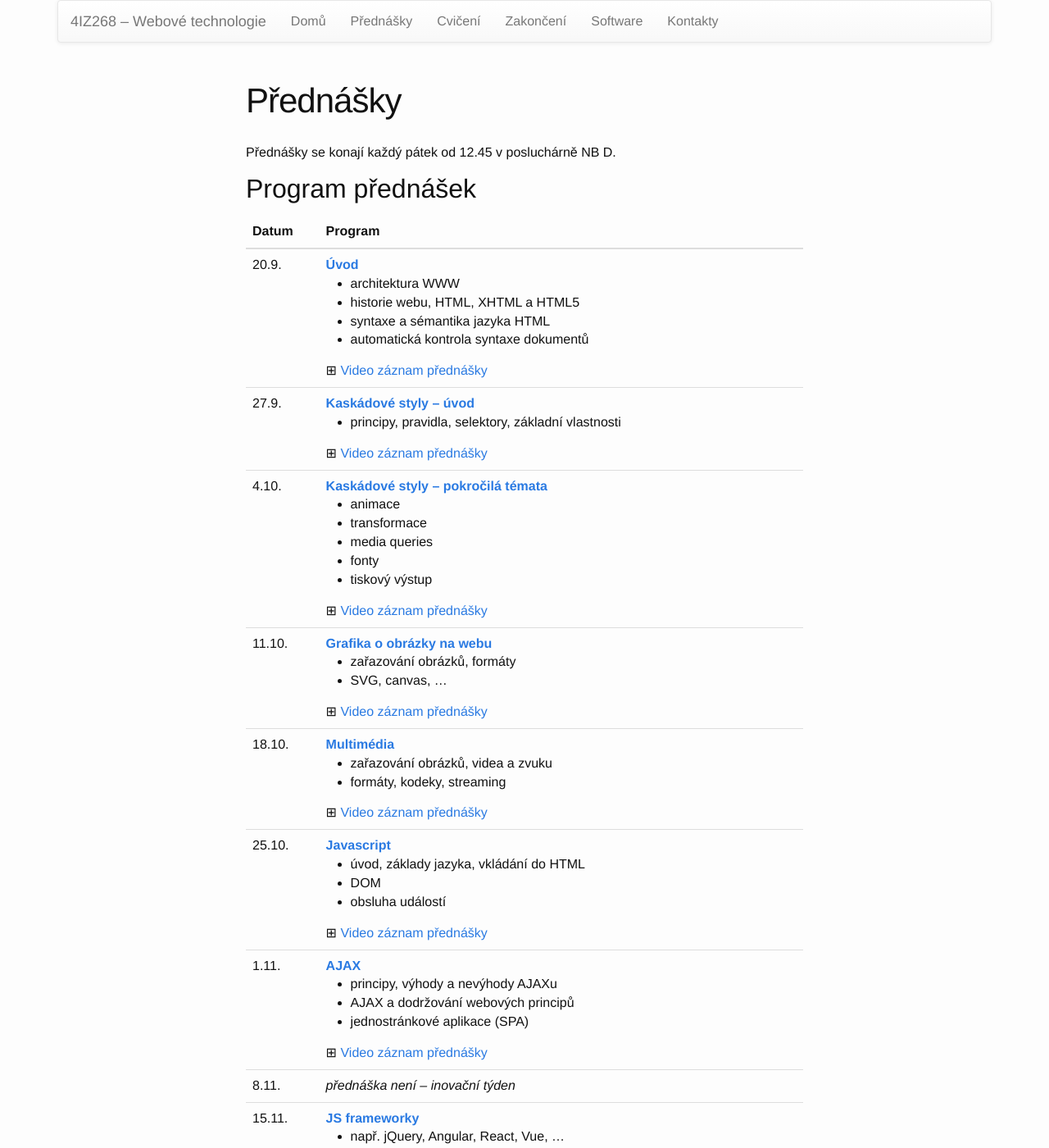
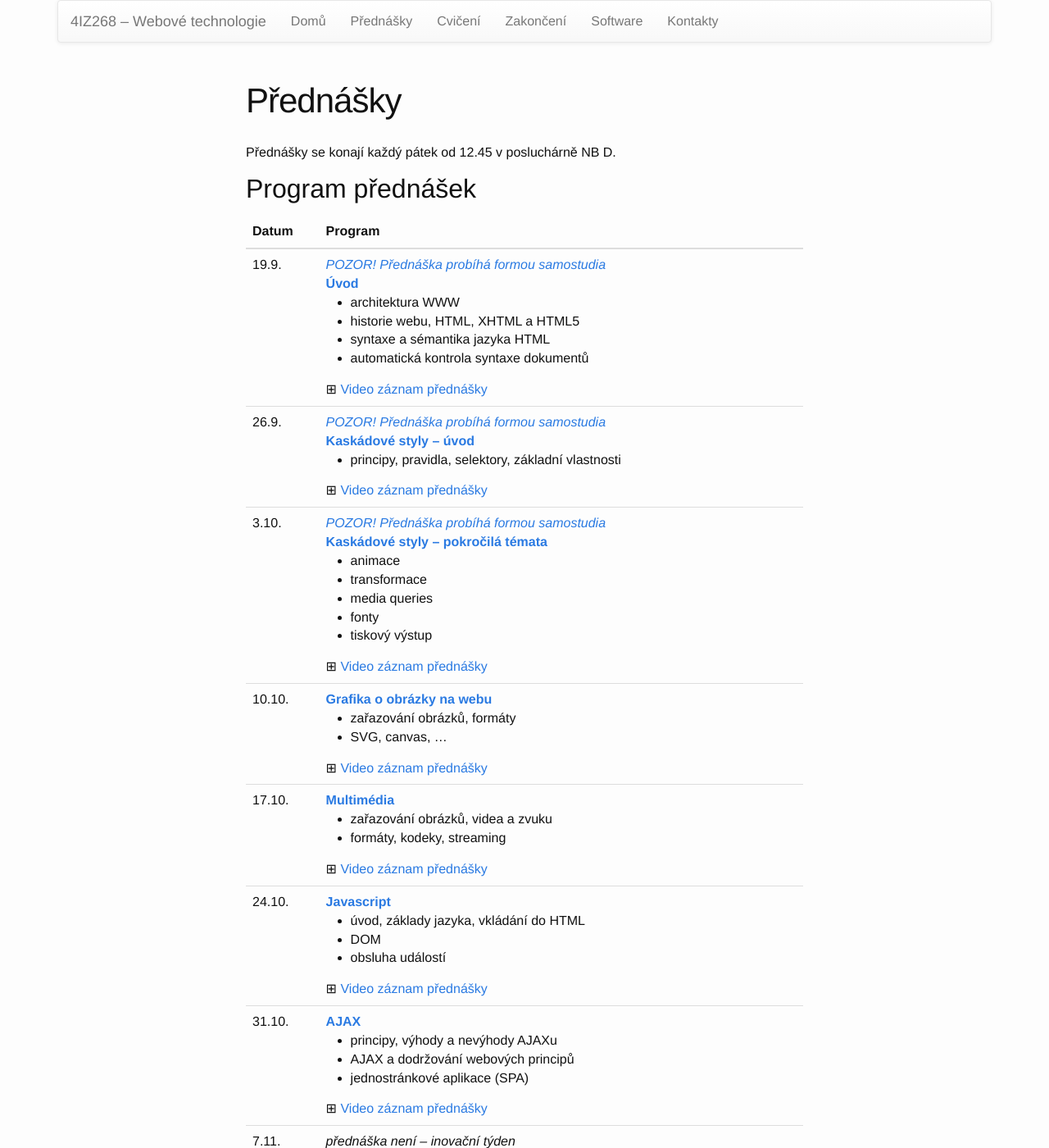
Before and after one commit to 4iz268/4iz268.github.io, a Jekyll site: the page built from prednasky/index.html, in a window 1280 px wide and 1400 px high. Shown: the whole window at 82% size. Built offline with Jekyll 4.4.1, drawn with Linux system fonts in a browser that asks for light colours; nearby versions of some CDN libraries; some of the changed text lies outside the part shown.

Commit message:
Aktualizace termínů pro další semestr

```diff
--- a/prednasky/index.html
+++ b/prednasky/index.html
@@ -32,8 +32,9 @@ emailem.</p>
   </thead>
   <tbody>
     <tr>
-      <td>20.9.</td>
+      <td>19.9.</td>
       <td>
+        <a href="/2025/09/15/zacatek-semestru.html"><em>POZOR! Přednáška probíhá formou samostudia</em></a><br>
         <strong><a href="http://www.kosek.cz/vyuka/4iz268/prednasky/uvod/">Úvod</a></strong>
         <ul>
           <li>architektura WWW </li>
@@ -48,8 +49,9 @@ emailem.</p>
       </td>
     </tr>
     <tr>
-      <td>27.9.</td>
+      <td>26.9.</td>
       <td>
+        <a href="/2025/09/15/zacatek-semestru.html"><em>POZOR! Přednáška probíhá formou samostudia</em></a><br>
         <strong><a href="http://www.kosek.cz/vyuka/4iz268/prednasky/css/">Kaskádové styly – úvod</a></strong>
         <ul>
           <li>principy, pravidla, selektory, základní vlastnosti</li>
@@ -61,8 +63,9 @@ emailem.</p>
       </td>
     </tr>
     <tr>
-      <td>4.10.</td>
+      <td>3.10.</td>
       <td>
+        <a href="/2025/09/15/zacatek-semestru.html"><em>POZOR! Přednáška probíhá formou samostudia</em></a><br>
         <strong><a href="http://www.kosek.cz/vyuka/4iz268/prednasky/css2/">Kaskádové styly – pokročilá témata</a></strong>
         <ul>
           <li>animace</li>
@@ -78,7 +81,7 @@ emailem.</p>
       </td>
     </tr>
     <tr>
-      <td>11.10.</td>
+      <td>10.10.</td>
       <td>
         <strong><a href="http://www.kosek.cz/vyuka/4iz268/prednasky/grafika/">Grafika o obrázky na webu</a></strong>
         <ul>
@@ -92,7 +95,7 @@ emailem.</p>
       </td>
     </tr>
     <tr>
-      <td>18.10.</td>
+      <td>17.10.</td>
       <td><strong><a href="http://www.kosek.cz/vyuka/4iz268/prednasky/multimedia/">Multimédia</a></strong>
         <ul>
           <li>zařazování obrázků, videa a zvuku</li>
@@ -105,7 +108,7 @@ emailem.</p>
       </td>
     </tr>
     <tr>
-      <td>25.10.</td>
+      <td>24.10.</td>
       <td>
         <strong><a href="http://www.kosek.cz/vyuka/4iz268/prednasky/js-uvod/">Javascript</a></strong>
         <ul>
@@ -120,7 +123,7 @@ emailem.</p>
       </td>
     </tr>
     <tr>
-      <td>1.11.</td>
+      <td>31.10.</td>
       <td>
         <strong><a href="http://www.kosek.cz/vyuka/4iz268/prednasky/ajax/">AJAX</a></strong>
         <ul>
@@ -135,11 +138,11 @@ emailem.</p>
       </td>
     </tr>
     <tr>
-      <td>8.11.</td>
+      <td>7.11.</td>
       <td><em>přednáška není – inovační týden</em> </td>
     </tr>
     <tr>
-      <td>15.11.</td>
+      <td>14.11.</td>
       <td>
         <strong><a href="http://www.kosek.cz/vyuka/4iz268/prednasky/js-frameworky/">JS frameworky</a></strong>
         <ul>
```
Also changed, not shown: other parts of prednasky/index.html (+4 -4 lines).
